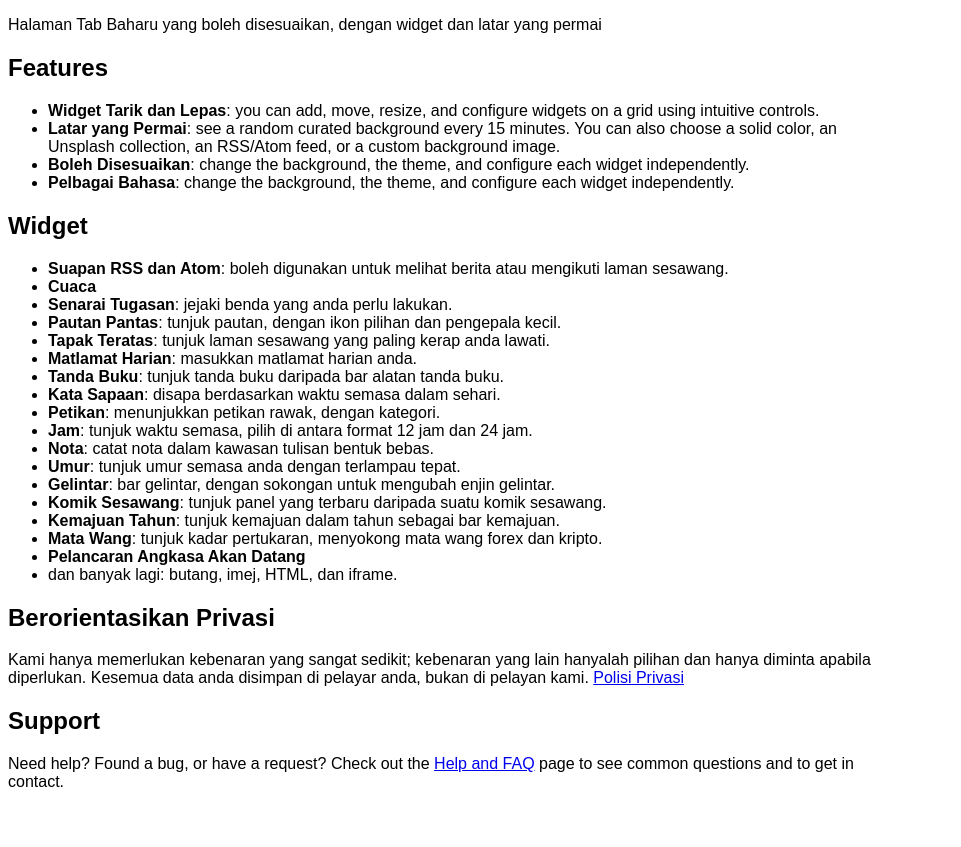
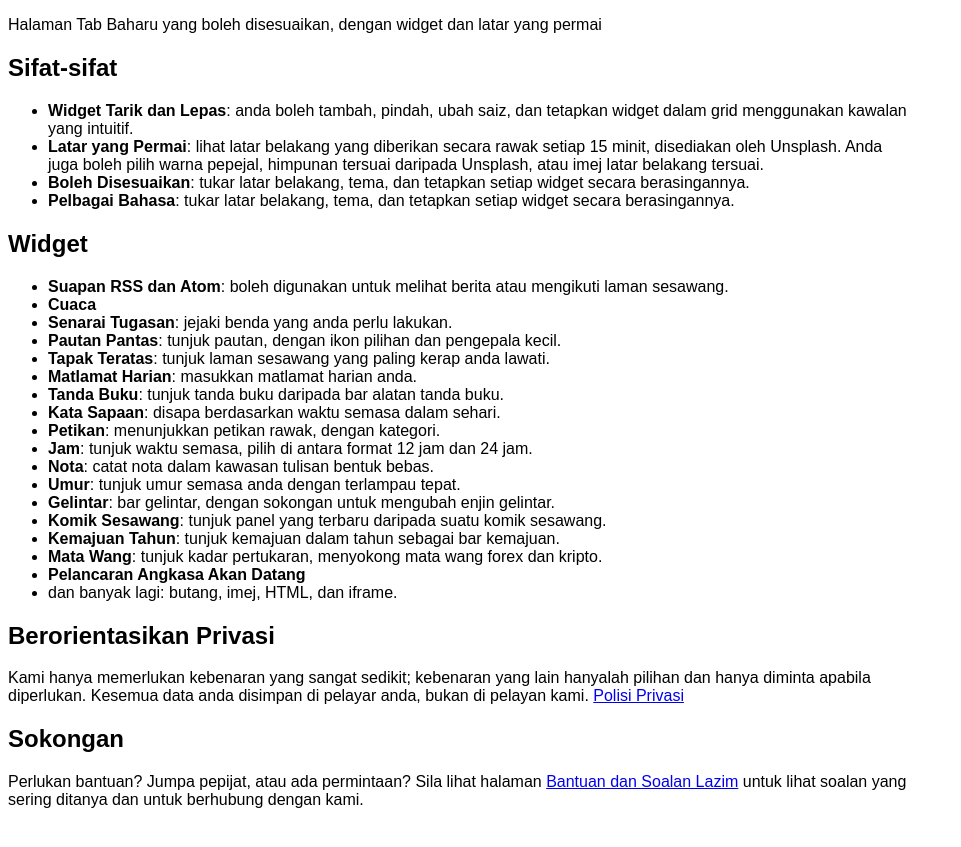
Before and after one commit to rubenwardy/renewedtab_website, a Jekyll site: the page built from ms/stores/firefox.html, in a window 1280 px wide. Shown: the top 847 px of the page, without its empty margins (0-961 px from the left). Built offline with Jekyll 4.4.1, drawn with Linux system fonts in a browser that asks for light colours.

Commit message:
Translated using Weblate (Malay)
Currently translated at 96.8% (62 of 64 strings)

Co-authored-by: rubenwardy <rw@rubenwardy.com>
Translate-URL: https://weblate.rubenwardy.com/projects/renewed-tab/website/ms/
Translation: Renewed Tab/Website And BrowserStores

```diff
--- a/_data/locale/ms/index.yml
+++ b/_data/locale/ms/index.yml
@@ -86,3 +86,18 @@ widgets.bookmarks: '<b>Tanda Buku</b>: tunjuk tanda buku daripada bar alatan tan
 widgets.notes: '<b>Nota</b>: catat nota dalam kawasan tulisan bentuk bebas.'
 widgets.webcomics: '<b>Komik Sesawang</b>: tunjuk panel yang terbaru daripada suatu
   komik sesawang.'
+features: Sifat-sifat
+support: Sokongan
+sfeatures.customisable.desc: tukar latar belakang, tema, dan tetapkan setiap widget
+  secara berasingannya.
+support_desc: Perlukan bantuan? Jumpa pepijat, atau ada permintaan? Sila lihat halaman
+  <a href="https://renewedtab.com/help/">Bantuan dan Soalan Lazim</a> untuk lihat
+  soalan yang sering ditanya dan untuk berhubung dengan kami.
+sfeatures.powerful.desc: anda boleh tambah, pindah, ubah saiz, dan tetapkan widget
+  dalam grid menggunakan kawalan yang intuitif.
+sfeatures.backgrounds.desc: lihat latar belakang yang diberikan secara rawak setiap
+  15 minit, disediakan oleh Unsplash. Anda juga boleh pilih warna pepejal, himpunan
+  tersuai daripada Unsplash, atau imej latar belakang tersuai.
+sfeatures.locale.desc: menyokong pelbagai bahasa. Terjemahan <a href="https://renewedtab.com/translations/">disenggara
+  oleh komuniti</a>, membolehkan para pengguna untuk menyumbang sokongan untuk bahasa
+  mereka.
```
